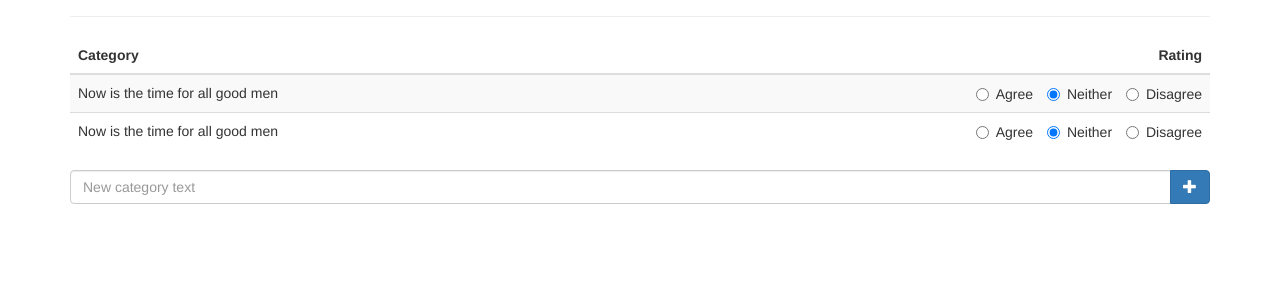
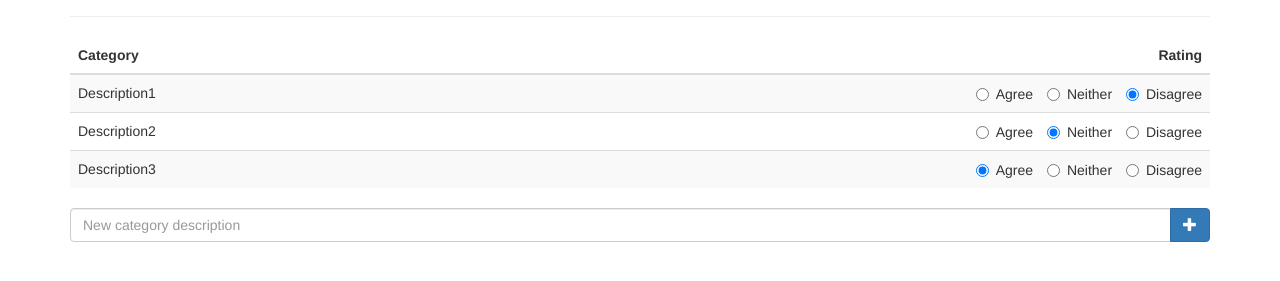
Before and after one commit to FooSoft/restaurant-search, a website: page client/profile.html in a window 1280 px wide. Shown: the part 83-364 px from the top of the page. Drawn offline with nearby package versions, Linux system fonts and the light colour scheme.

Commit message:
Templating work

```diff
--- a/client/profile.html
+++ b/client/profile.html
@@ -25,79 +25,35 @@
                         <th class="text-right">Rating</th>
                     </tr>
                 </thead>
+                <tbody id="categories">
+                    <script id="template" type="text/x-handlers-template">
+                            {{#each categories}}
                             <tr>
-                    <td class="text-left">Now is the time for all good men</td>
+                                <td class="text-left">{{description}}</td>
                                 <td class="text-right">
                                     <label class="radio-inline">
-                            <input type="radio" name="test1" value="-1"> Agree
+                                        <input type="radio" name="category_{{id}}" value="1" {{checkMatch 1}}> Agree
                                     </label>
                                     <label class="radio-inline">
-                            <input type="radio" name="test1" value="-1" checked> Neither
+                                        <input type="radio" name="category_{{id}}" value="0" {{checkMatch 0}}> Neither
                                     </label>
                                     <label class="radio-inline">
-                            <input type="radio" name="test1" value="-1"> Disagree
+                                        <input type="radio" name="category_{{id}}" value="-1" {{checkMatch -1}}> Disagree
                                     </label>
                                 </td>
                             </tr>
-                <tr>
-                    <td class="text-left">Now is the time for all good men</td>
-                    <td class="text-right">
-                        <label class="radio-inline">
-                            <input type="radio" name="test2" value="-1"> Agree
-                        </label>
-                        <label class="radio-inline">
-                            <input type="radio" name="test2" value="-1" checked> Neither
-                        </label>
-                        <label class="radio-inline">
-                            <input type="radio" name="test2" value="-1"> Disagree
-                        </label>
-                    </td>
-                </tr>
+                            {{/each}}
+                    </script>
+                </tbody>
             </table>
 
             <!-- category adder -->
             <div class="input-group">
-                <input type="text" class="form-control" placeholder="New category text">
+                <input type="text" class="form-control" placeholder="New category description">
                 <span class="input-group-btn">
                     <button class="btn btn-primary"><span class="glyphicon glyphicon-plus"></span></button>
                 </span>
             </div>
-
-            <!-- result listing -->
-            <!-- <div class="panel panel-default" style="display: none;" id="resultPanel"> -->
-            <!--     <div class="panel-heading"> -->
-            <!--         <big>Results (<span id="resultCount"></span>)</big> -->
-            <!--     </div> -->
-            <!--     <div class="panel-body"> -->
-            <!--         <script id="template" type="text/x-handlers-template"> -->
-            <!--             {{#if results}} -->
-            <!--             <table class="table table-striped table-condensed"> -->
-            <!--             <thead> -->
-            <!--                 <tr> -->
-            <!--                     <th>Id</th> -->
-            <!--                     <th>Name</th> -->
-            <!--                     <th>Distance to user</th> -->
-            <!--                     <th>Closest station</th> -->
-            <!--                     <th>Distance to station</th> -->
-            <!--                     <th>Score</th> -->
-            <!--                 </tr> -->
-            <!--             </thead> -->
-            <!--             {{#each results}} -->
-            <!--                 <tr> -->
-            <!--                     <td>{{id}}</td> -->
-            <!--                     <td><a href="{{url}}">{{name}}</a></td> -->
-            <!--                     <th>{{distanceToUser}} km</th> -->
-            <!--                     <th>{{closestStn}}</th> -->
-            <!--                     <th>{{distanceToStn}} km</th> -->
-            <!--                     <td>{{score}}</td> -->
-            <!--                 </tr> -->
-            <!--             {{/each}} -->
-            <!--             </table> -->
-            <!--             {{/if}} -->
-            <!--         </script> -->
-            <!--         <div id="results"></div> -->
-            <!--     </div> -->
-            <!-- </div> -->
 
         </div>
         <script src="bower_components/jquery/dist/jquery.js"></script>
--- a/client/scripts/profile.js
+++ b/client/scripts/profile.js
@@ -19,3 +19,35 @@
  * IN AN ACTION OF CONTRACT, TORT OR OTHERWISE, ARISING FROM, OUT OF OR IN
  * CONNECTION WITH THE SOFTWARE OR THE USE OR OTHER DEALINGS IN THE SOFTWARE.
  */
+
+(function(hscd) {
+    'use strict';
+
+    function displayCategories(categories) {
+        var template = Handlebars.compile($('#template').html());
+        $('#categories').empty();
+        $('#categories').append(template({categories: categories}));
+    }
+
+    function onReady() {
+        Handlebars.registerHelper('checkMatch', function(value, options) {
+            return new Handlebars.SafeString(
+                value == this.value ? 'checked' : ''
+            );
+        });
+
+        var categories = [
+            {description: 'Description1', id: 0, value: -1},
+            {description: 'Description2', id: 1, value: 0},
+            {description: 'Description3', id: 2, value: 1},
+        ];
+
+        displayCategories(categories);
+    }
+
+    $(document).on({
+        ajaxStart: function() { $('#spinner').show(); },
+        ajaxStop: function() { $('#spinner').hide(); },
+        ready: onReady()
+    });
+})();
```
Lines whose indentation alone changed are shown as unchanged.
